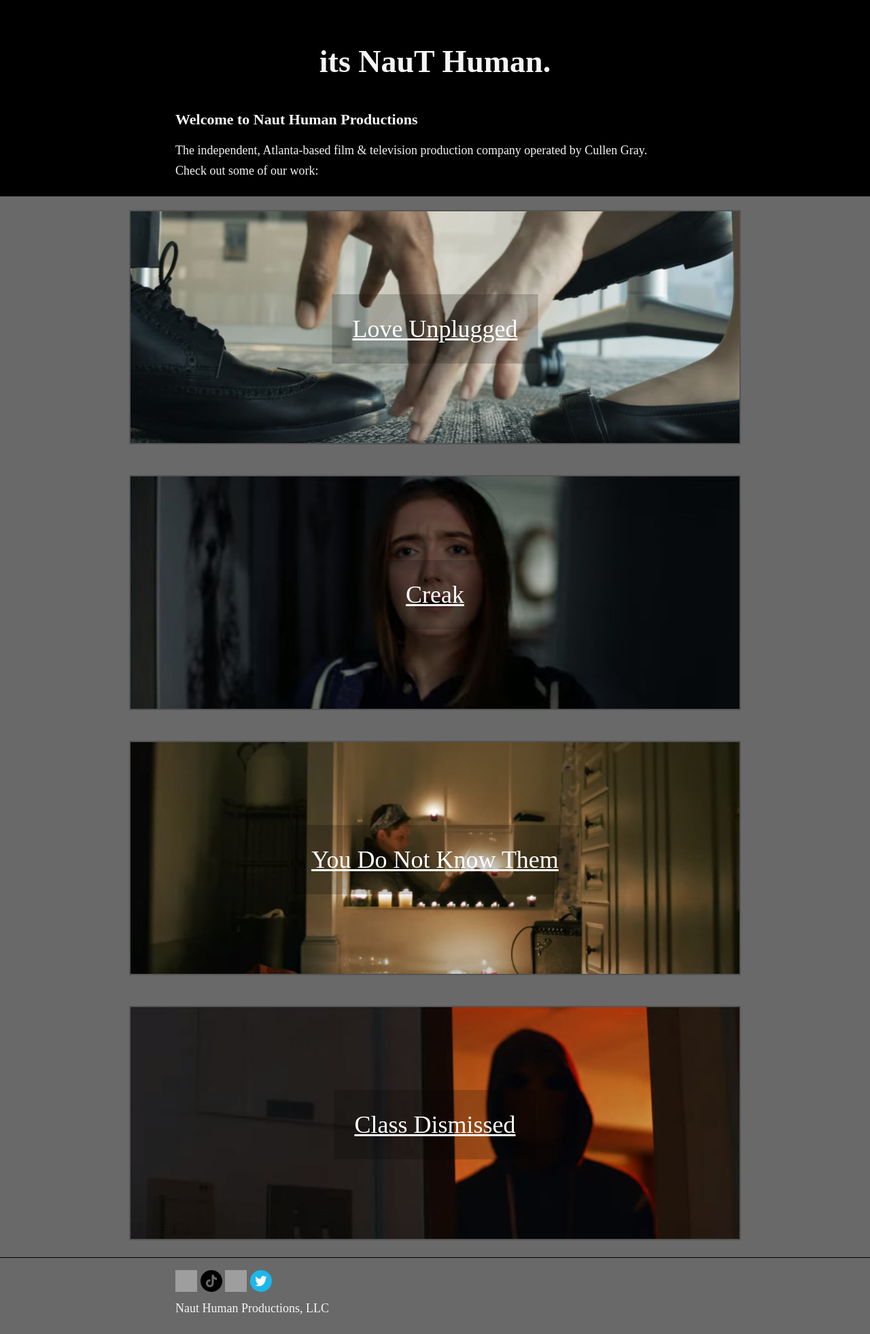
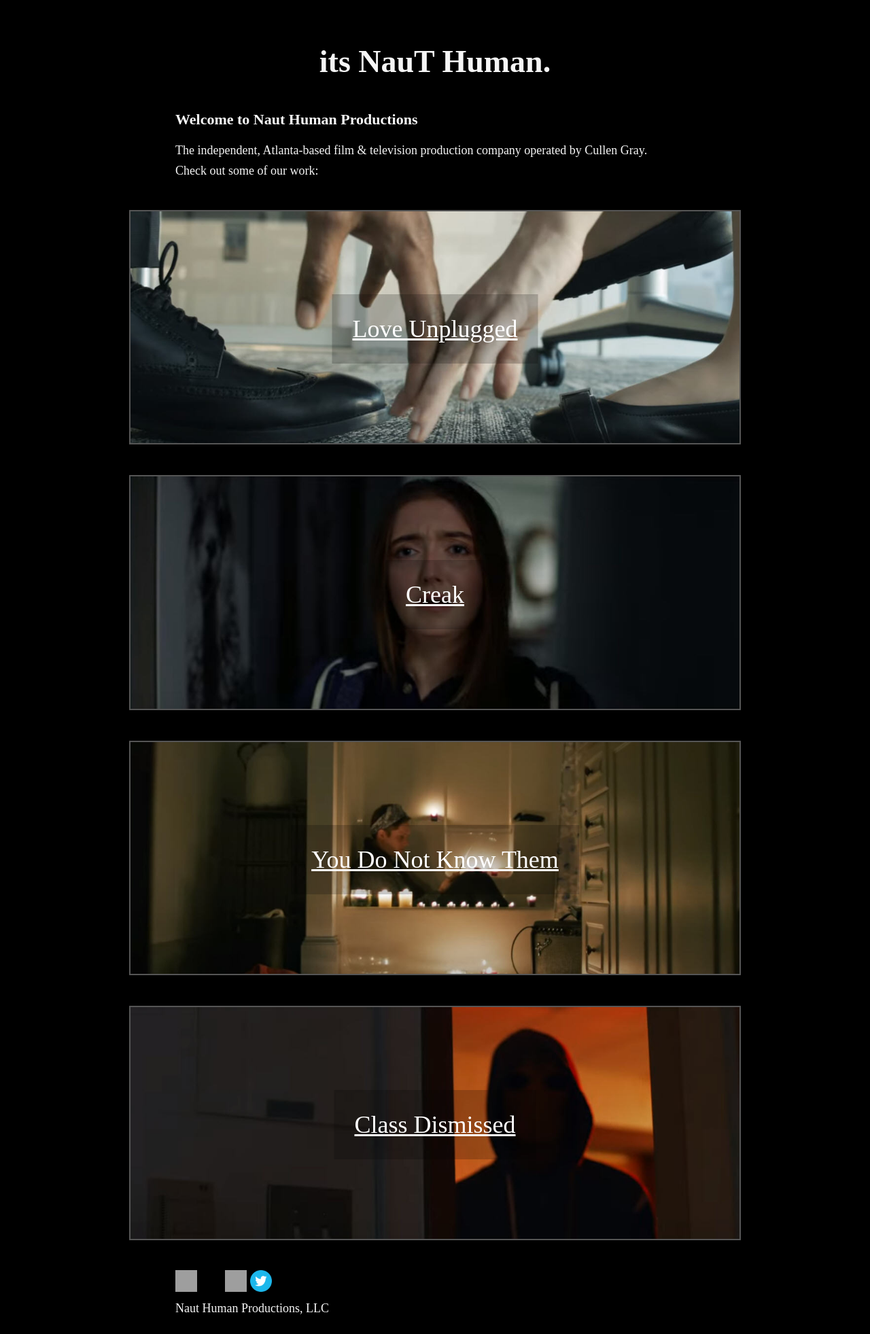
Before and after one commit to nauthuman/nauthuman.github.io, a Jekyll site: the page built from index.html, in a window 1280 px wide. Shown: the whole page at 68% size. Built offline with Jekyll 4.4.1, drawn with Linux system fonts in a browser that asks for light colours; some web fonts are replaced.

Commit message:
Update nauthuman.css

```diff
--- a/stylesheets/nauthuman.css
+++ b/stylesheets/nauthuman.css
@@ -2,7 +2,6 @@
         margin: 0;
         padding: 0;
         box-sizing: border-box;
-        background-color: DimGrey;
       }
       body {
         font-family: "Asul";
@@ -47,14 +46,14 @@
         text-align: left;
       }
       footer p {
-        background-color: DimGrey;
+        background-color: Black;
         margin-top: 0.5em;
         margin-bottom: 0.5em;
         font-size: 18px;
         text-align: left;
       }
       div.footer {
-        background-color: DimGrey;
+        background-color: Black;
         border-style: solid;
         border-width: 1px 0px 0px 0px;
         border-color: black;
```
